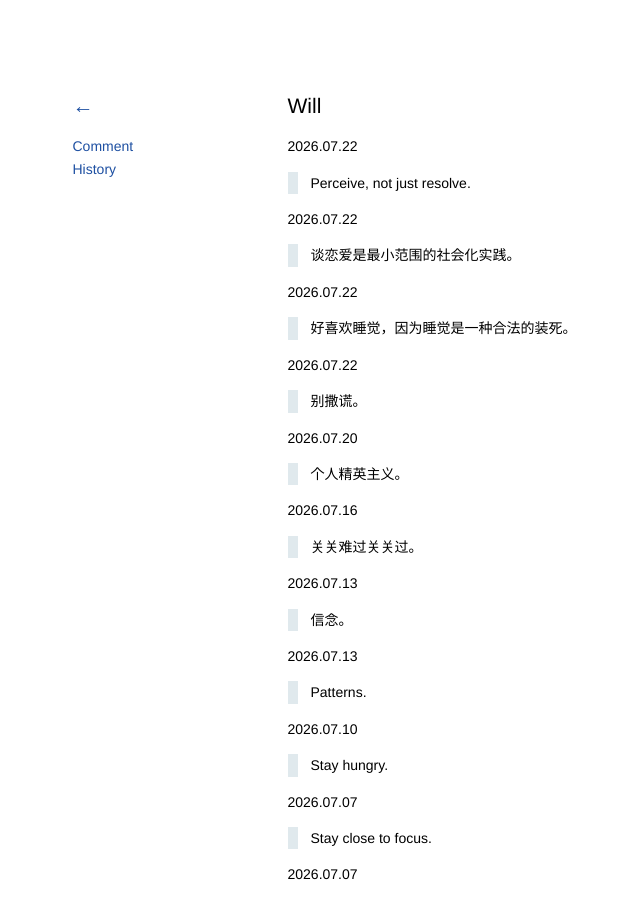
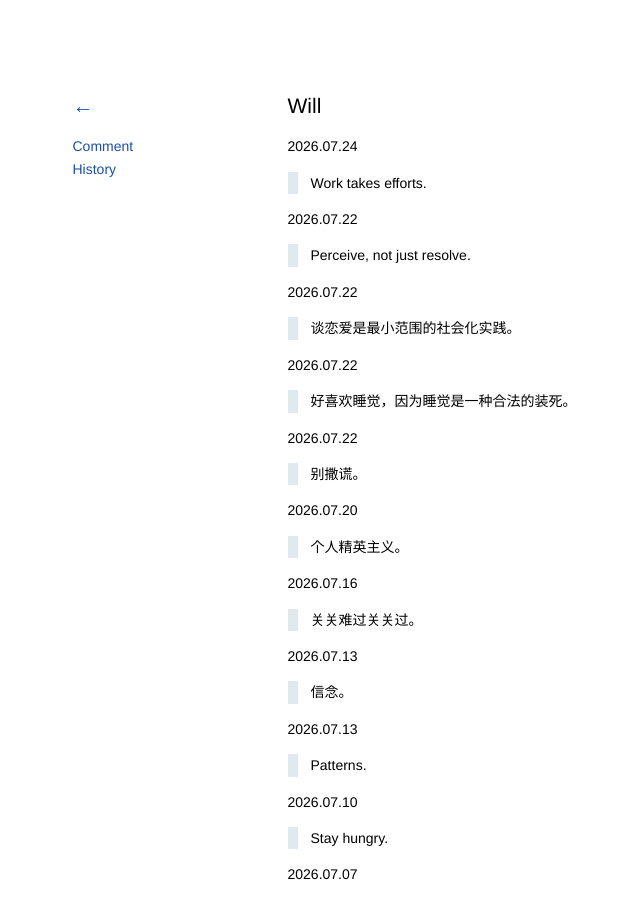
Before and after one commit to kidlj/awei, a Jekyll site: the page built from _wiki/will.md, in a window 1280 px wide and 900 px high. Shown: the whole window, without its empty margins (60-700 px from the left). Built offline with Jekyll 4.4.1, drawn with Linux system fonts in a browser that asks for light colours.

Commit message:
update will

```diff
--- a/_wiki/will.md
+++ b/_wiki/will.md
@@ -1,6 +1,10 @@
 ---
 title: Will
 ---
+
+2026.07.24
+
+> Work takes efforts.
 
 2026.07.22
 
```
